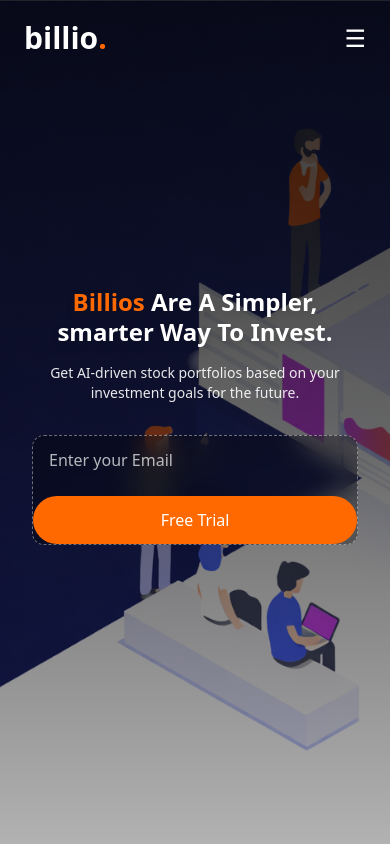
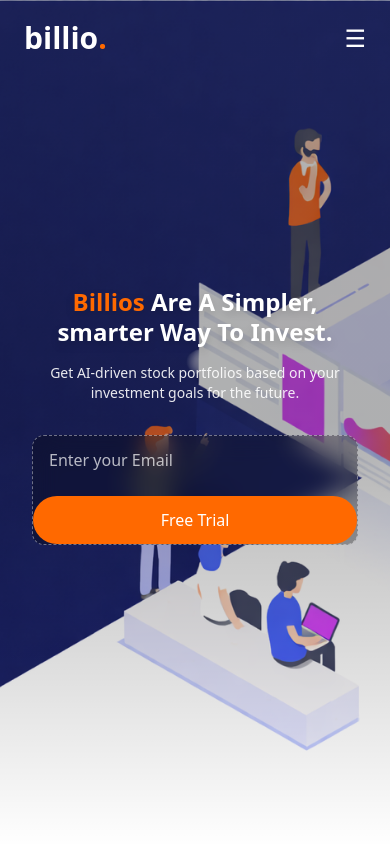
Before and after one commit to MuqtasidBhatti/billio-landing-page-clone, a React (Vite) app: page / in a window 390 px wide. Shown: the top 844 px of the page. Built offline with nearby package versions, Linux system fonts and the light colour scheme.

Commit message:
style: update dark background sections to lighter theme

```diff
--- a/src/components/Hero.jsx
+++ b/src/components/Hero.jsx
@@ -37,7 +37,7 @@ const Hero = () => {
             />
 
 
-            <div className="absolute inset-0 bg-linear-to-b from-black/80 via-black/60 to-black/30 md:from-black/60 md:via-black/40 md:to-transparent flex items-center px-4 sm:px-6 md:px-12 lg:px-20">
+            <div className="absolute inset-0 bg-linear-to-b from-black/30 via-black/30  md:from-black/60 md:via-black/40 md:to-transparent flex items-center px-4 sm:px-6 md:px-12 lg:px-20">
 
                 <div className="relative w-full max-w-7xl mx-auto px-4 sm:px-6 md:px-12 lg:px-8">
 
```
